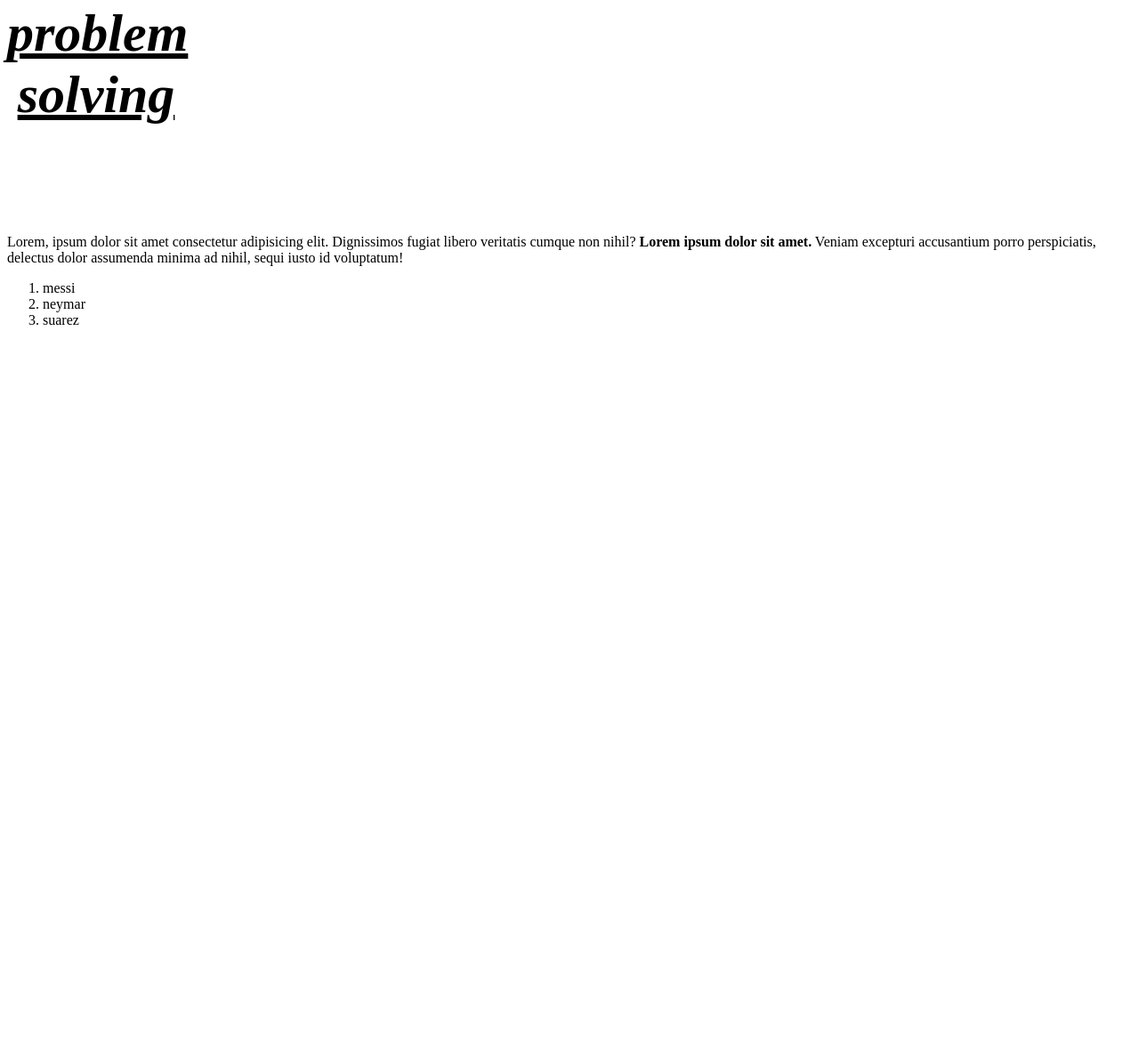
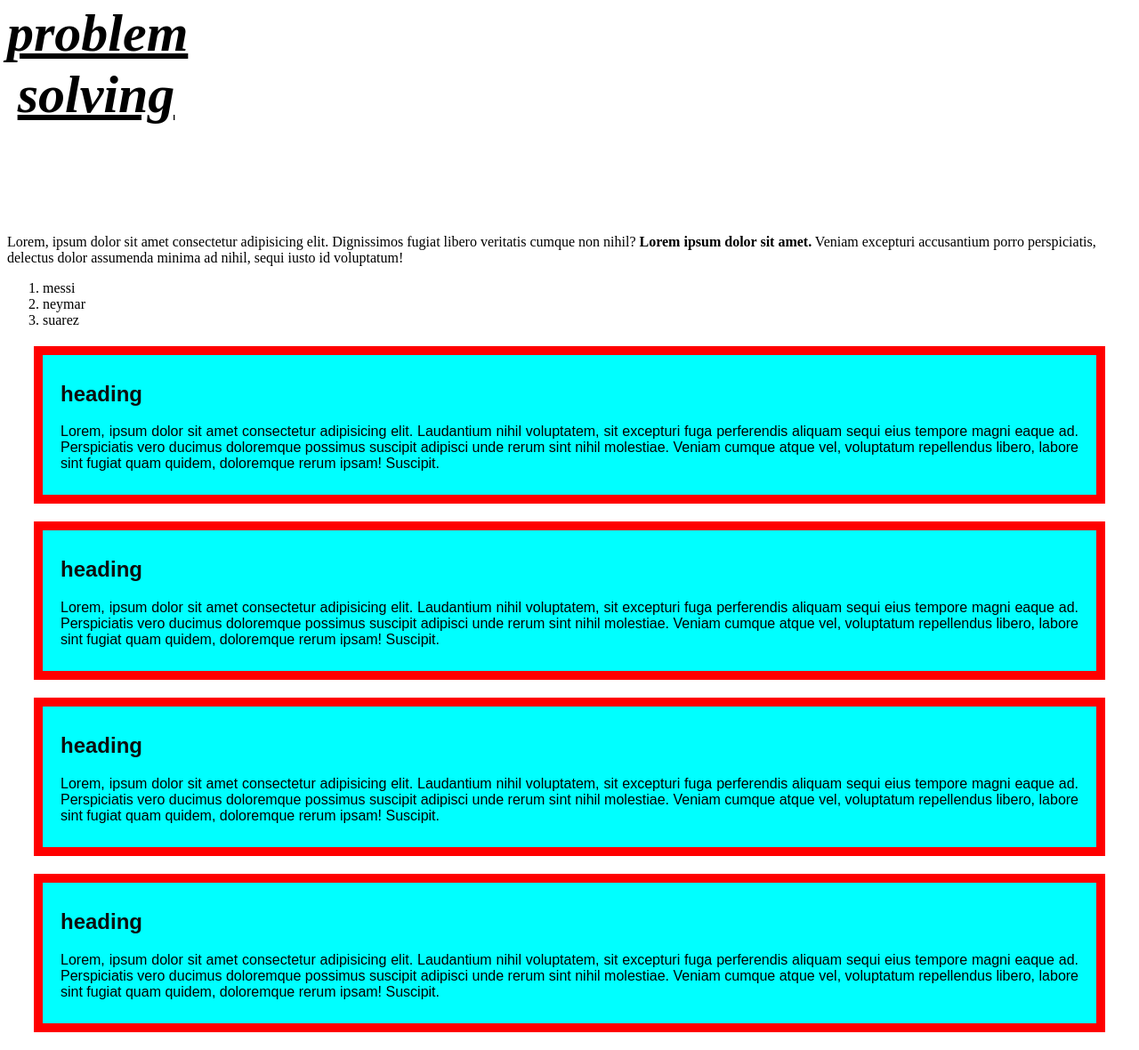
Before and after one commit to imranahmed612/all-problem-not-solved, a plain HTML site: page index.html in a window 1280 px wide. Shown: the part 512-1692 px from the top of the page at 89% size. Before the commit the page ends 897 px from the top, so only its background shows below. Drawn offline with Linux system fonts and the light colour scheme.

Commit message:
mainadd external css

```diff
--- /dev/null
+++ b/display/style.css
@@ -0,0 +1,33 @@
+
+        h1{
+            color: rgb(12, 15, 15);
+        }
+        img{
+            height: 200px;
+            width: 400px;
+        }
+        /* .heading1{
+            color: brown;
+        } */
+         #problem1{
+            color: blue;
+         }
+         #pro3{
+            color: blueviolet;
+         }
+         .bold-text{
+            height: 200px;
+            width: 200px;
+            text-align: center;
+            font-style: italic;
+            text-decoration: underline;
+            font-size: 60px;
+         }
+         article{
+            background-color: aqua;
+            font-family: Arial, Helvetica, sans-serif;
+            border: 10px solid red;
+            margin: 20px 30px 20px 30px;
+            padding: 10px 20px;
+            text-align: justify;
+         }
--- a/index.html
+++ b/index.html
@@ -4,33 +4,7 @@
     <meta charset="UTF-8">
     <meta name="viewport" content="width=device-width, initial-scale=1.0">
     <title>problem solving</title>
-    <style>
-        h1{
-            color: aqua;
-        }
-        img{
-            height: 200px;
-            width: 400px;
-        }
-        /* .heading1{
-            color: brown;
-        } */
-         #problem1{
-            color: blue;
-         }
-         #pro3{
-            color: blueviolet;
-         }
-         .bold-text{
-            height: 200px;
-            width: 200px;
-            text-align: center;
-            font-style: italic;
-            text-decoration: underline;
-            font-size: 60px;
-         }
-
-    </style>
+    <link rel="stylesheet" href="display/style.css">
 </head>
 <body>
     <img src="images.jpg" alt="">
@@ -52,5 +26,33 @@
             <li>suarez</li>
         </ol>
     </nav>
+    <article>
+        <h1>heading</h1>
+        <p>Lorem, ipsum dolor sit amet consectetur adipisicing elit. Laudantium nihil voluptatem, sit excepturi
+             fuga perferendis aliquam sequi eius tempore magni eaque ad. Perspiciatis vero ducimus doloremque possimus
+             suscipit adipisci unde rerum sint nihil molestiae. Veniam cumque atque vel, voluptatum repellendus libero,
+             labore sint fugiat quam quidem, doloremque rerum ipsam! Suscipit.</p>
+    </article>
+    <article>
+        <h1>heading</h1>
+        <p>Lorem, ipsum dolor sit amet consectetur adipisicing elit. Laudantium nihil voluptatem, sit excepturi
+             fuga perferendis aliquam sequi eius tempore magni eaque ad. Perspiciatis vero ducimus doloremque possimus
+             suscipit adipisci unde rerum sint nihil molestiae. Veniam cumque atque vel, voluptatum repellendus libero,
+             labore sint fugiat quam quidem, doloremque rerum ipsam! Suscipit.</p>
+    </article>
+    <article>
+        <h1>heading</h1>
+        <p>Lorem, ipsum dolor sit amet consectetur adipisicing elit. Laudantium nihil voluptatem, sit excepturi
+             fuga perferendis aliquam sequi eius tempore magni eaque ad. Perspiciatis vero ducimus doloremque possimus
+             suscipit adipisci unde rerum sint nihil molestiae. Veniam cumque atque vel, voluptatum repellendus libero,
+             labore sint fugiat quam quidem, doloremque rerum ipsam! Suscipit.</p>
+    </article>
+    <article>
+        <h1>heading</h1>
+        <p>Lorem, ipsum dolor sit amet consectetur adipisicing elit. Laudantium nihil voluptatem, sit excepturi
+             fuga perferendis aliquam sequi eius tempore magni eaque ad. Perspiciatis vero ducimus doloremque possimus
+             suscipit adipisci unde rerum sint nihil molestiae. Veniam cumque atque vel, voluptatum repellendus libero,
+             labore sint fugiat quam quidem, doloremque rerum ipsam! Suscipit.</p>
+    </article>
 </body>
 </html>
```
